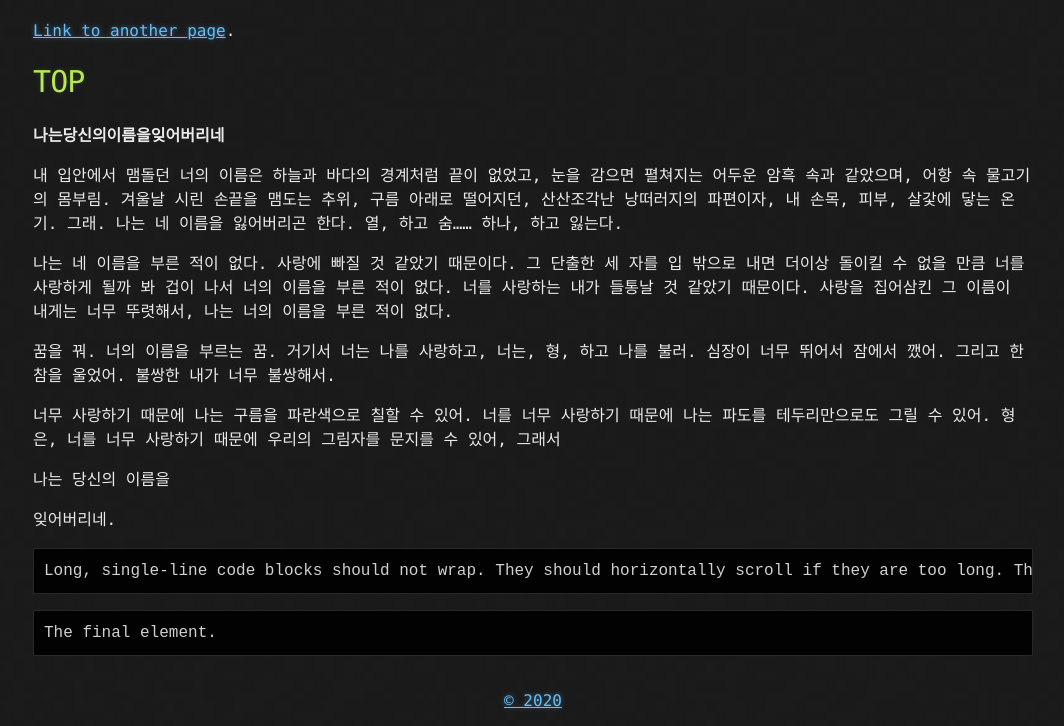
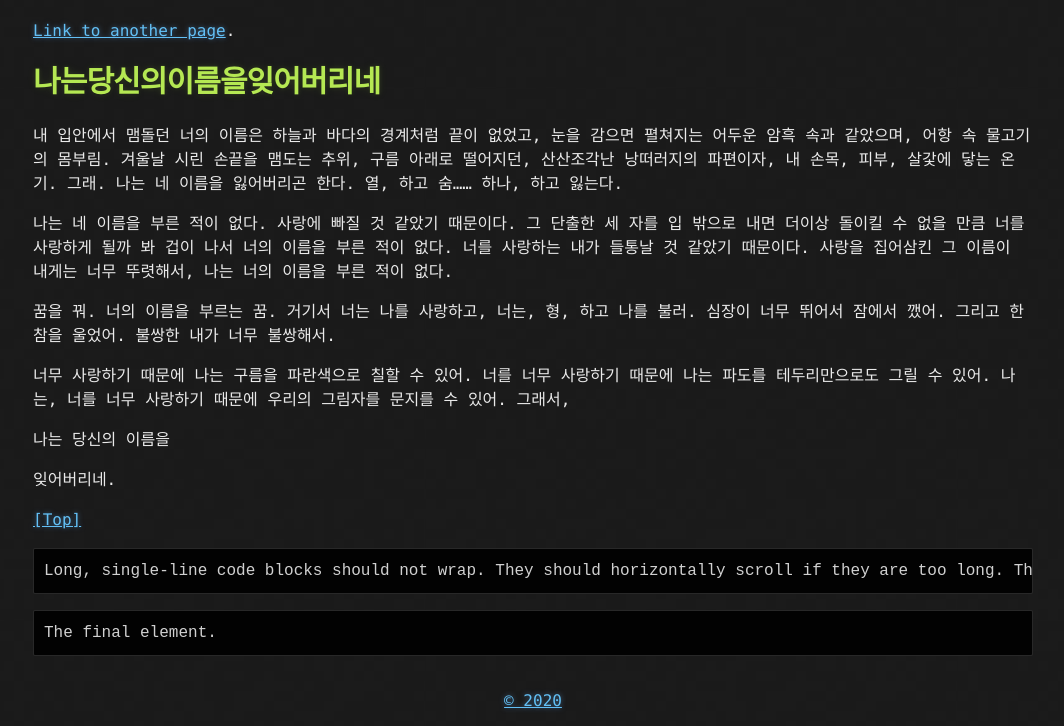
Before and after one commit to imrealz/imrealz.github.com, a Jekyll site: the page built from _posts/2018-01-06-내첫번째.md, in a window 1280 px wide, cut to the strip 444-1170 px from the top of the page. Shown: the whole strip, without its empty margins (107-1171 px from the left). Built offline with Jekyll 4.4.1, drawn with Linux system fonts in a browser that asks for light colours; part of the change alters nothing that is shown.

Commit message:
Update 2018-01-06-내첫번째.md

````diff
--- a/_posts/2018-01-06-내첫번째.md
+++ b/_posts/2018-01-06-내첫번째.md
@@ -7,12 +7,13 @@ published: true
 
 
 [Link to another page](https://story.kakao.com/_GUl9C9).
-# <a name="top"></a>TOP
+
+# <a name="top"></a>**나는당신의이름을잊어버리네**
 
 
 
 
-**나는당신의이름을잊어버리네**
+
 
 
 내 입안에서 맴돌던 너의 이름은 하늘과 바다의 경계처럼 끝이 없었고, 눈을 감으면 펼쳐지는 어두운 암흑 속과 같았으며, 어항 속 물고기의 몸부림. 겨울날 시린 손끝을 맴도는 추위, 구름 아래로 떨어지던, 산산조각난 낭떠러지의 파편이자, 내 손목, 피부, 살갗에 닿는 온기. 그래. 나는 네 이름을 잃어버리곤 한다. 열, 하고 숨…… 하나, 하고 잃는다.
@@ -23,7 +24,7 @@ published: true
 
 너무 사랑하기 때문에 나는 구름을 파란색으로 칠할 수 있어.
 너를 너무 사랑하기 때문에 나는 파도를 테두리만으로도 그릴 수 있어.
-형은, 너를 너무 사랑하기 때문에 우리의 그림자를 문지를 수 있어, 그래서
+나는, 너를 너무 사랑하기 때문에 우리의 그림자를 문지를 수 있어. 그래서,
 
 
 
@@ -38,6 +39,7 @@ published: true
 
 
 
+[[Top]](#top)
 
 ```
 Long, single-line code blocks should not wrap. They should horizontally scroll if they are too long. This line should be long enough to demonstrate this.
````
